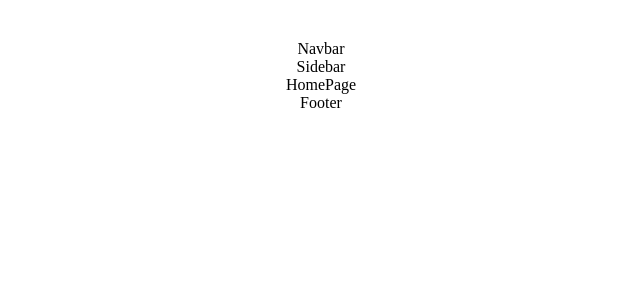
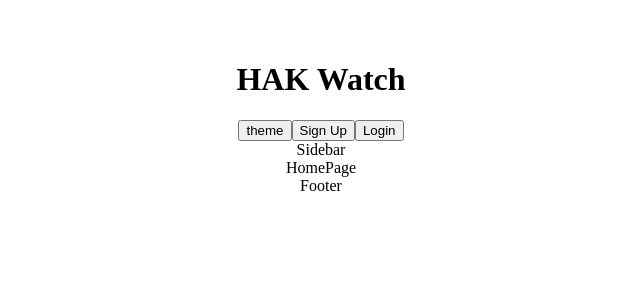
Before and after one commit to Stradow/Hak-Watch, a React (Vite) app: page / in a window 1280 px wide. Shown: the top 300 px of the page, without its empty margins (319-959 px from the left). Built offline with nearby package versions, Linux system fonts and the light colour scheme.

Commit message:
first structure

```diff
--- a/src/components/Navbar.jsx
+++ b/src/components/Navbar.jsx
@@ -1,4 +1,13 @@
 function Navbar() {
-  return <div>Navbar</div>;
+  return (
+    <div>
+      <h1>HAK Watch</h1>
+
+      <button>theme</button>
+
+      <button>Sign Up</button>
+      <button>Login</button>
+    </div>
+  );
 }
 export default Navbar;
```
